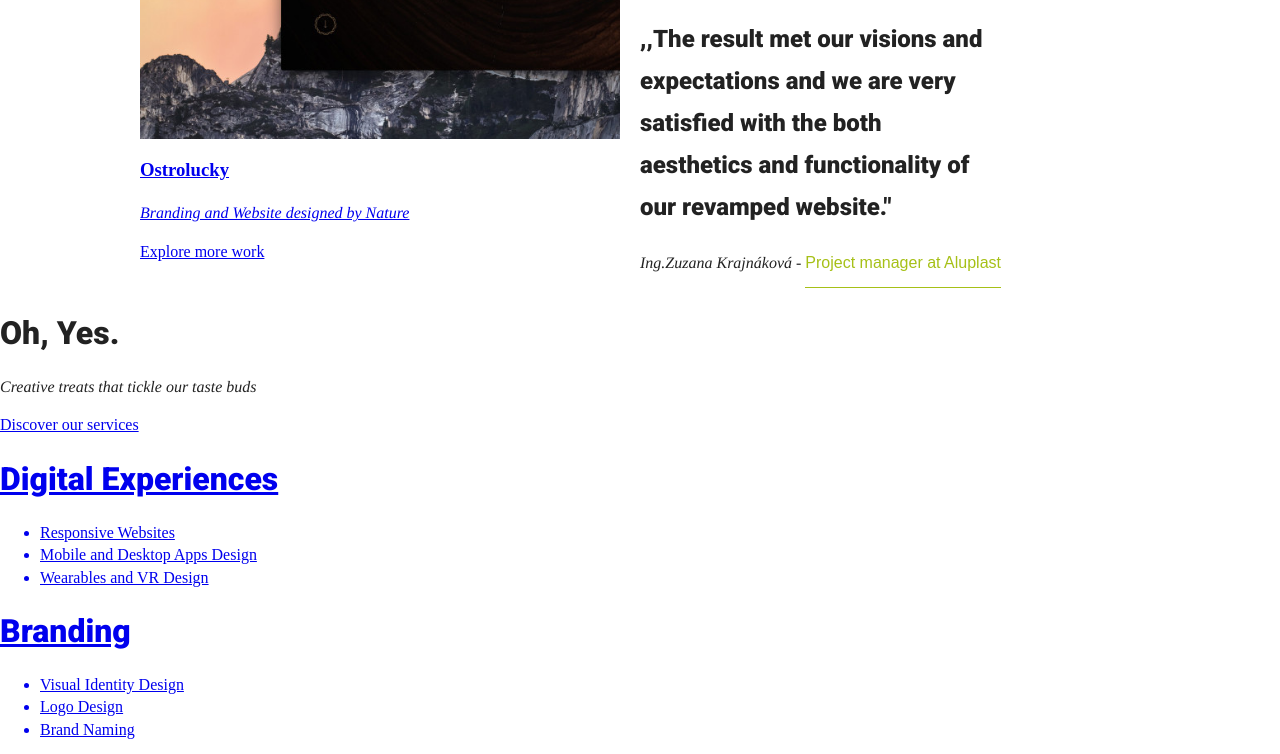
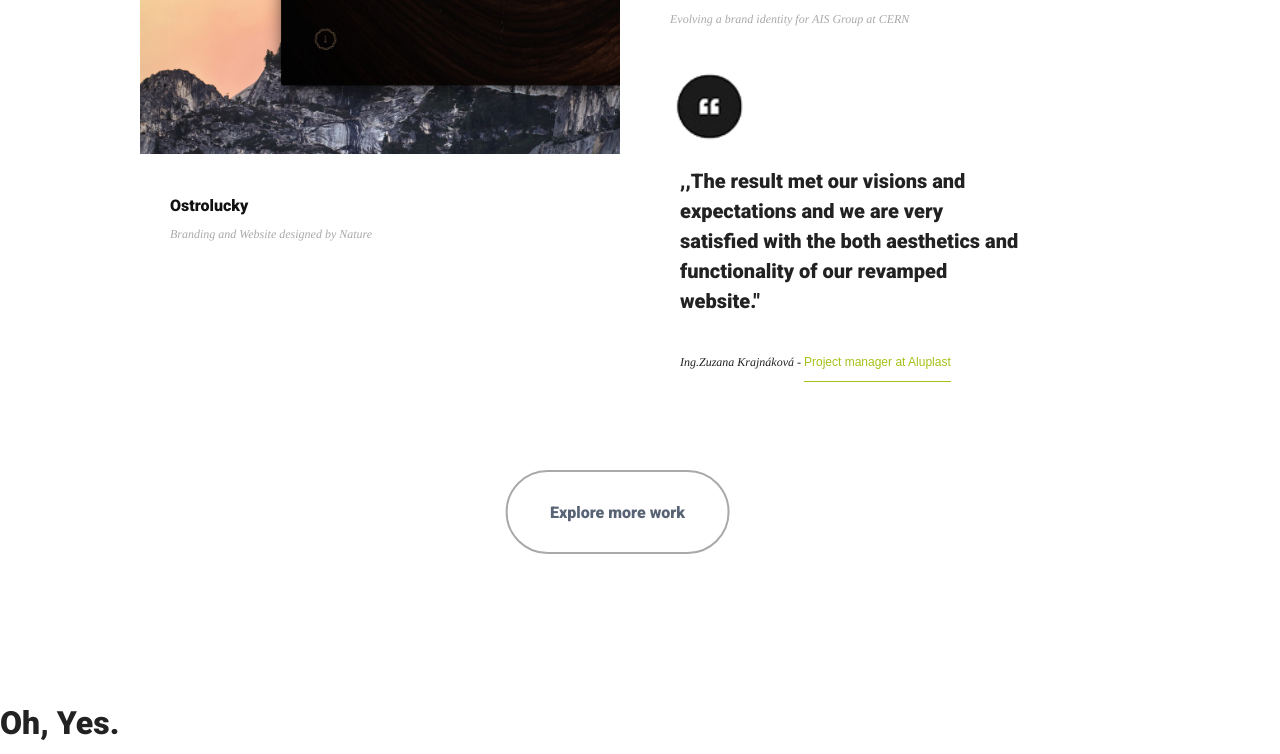
Before and after one commit to sonalsinghvs/casestudy-www.art4web.co, a plain HTML site: page index.html in a window 1280 px wide. Shown: the part 2813-3567 px from the top of the page. Drawn offline with nearby package versions, Linux system fonts and the light colour scheme.

Commit message:
Tweaked the "Delecious Materpieces" section.
Completed the section with the usage of floats, relative and absolute positioning. Worked on the button at teh bottom

```diff
--- a/css/main.css
+++ b/css/main.css
@@ -136,13 +136,14 @@ h2{
 }
 
 h3{
-    color:40px;
+    font-size:1em;
+    color:#111111;
     text-decoration:none;
 
 }
 
-a{
-    text-decoration:none:
+a {
+    text-decoration:none;
 }
 
 
@@ -213,6 +214,9 @@ p.description{
     display:block;
     margin-left:auto;
     margin-right:auto;
+    line-height:.75em;
+
+
 }
 
 .right-col{
@@ -228,6 +232,7 @@ p.description{
 .project-1{
     background-color:white;
 
+
 }
 
 .show{
@@ -239,11 +244,17 @@ p.description{
     padding-top:100px;
 }
 
+.project-2{
 
+}
 
 .project-2 img{
     width:480px;
     height:480px;
+}
+
+.right-col{
+   margin-top:100px;
 }
 
 .left-col h2{
@@ -257,18 +268,43 @@ p.description{
       clear: both;
 }
 
-.quote-mark{
-    padding-left:25px;
+h3 {
+    padding-left:30px;
+    padding-top:30px;
+
+    text-decoration:none;
+    font-family:'Roboto', sans-serif;
+
+    }
+
+.mas-p{
+    padding-left:30px;
+    padding-bottom:30px;
+    font-size:.75em;
+    font-family:'Tinos', serif;
+    color:#A9A9A9;
+
+}
+
+.quote{
+    padding-left:40px;
+}
+
+.quote-mark {
+
     width:90px;
+    transform:translateX(-20%);
 
 }
 
 .quotation{
     font-family:'Roboto', sans-serif;
-    font-size:1.5em;
-    line-height: 1.75em;
-    width:360px;
+    font-size:1.25em;
+    line-height: 1.5em;
+    width:345px;
+    padding-bottom:20px;
 }
+
 .quote a{
     color:#a6c017;
     font-family:sans-serif;
@@ -277,6 +313,37 @@ p.description{
     text-decoration:none;
 }
 
+.written-by {
+    font-size:.75em;
+}
+
+.more-work-link {
+    position:relative;
+    display:block;
+    width:100%;
+    height:300px;
+}
+
+#rectangle {
+    width:220px;
+    height:80px;
+    background-color: transparent;
+  border: 2px solid #A9A9A9;
+  border-radius: 50px;
+    text-align:center;
+    position:absolute;
+    top:90px;
+    left:50%;
+    transform:translateX(-60%);
+
+}
+
+.explore{
+    padding-top:14px;
+    font-family: 'Roboto', sans-serif;
+    color:#586375;
+
+}
 
 /*End of Projects Section*/
 
--- a/index.html
+++ b/index.html
@@ -124,11 +124,10 @@
         <source src="video/hair.mp4" type="video/mp4">
 
 
-
             </video>
 
         <h3>Bloom Hair</h3>
-        <p>Creating an eCommerce experience with style</p>
+        <p class="mas-p">Creating an eCommerce experience with style</p>
 
             </a></div><!--ending project-1!-->
 
@@ -137,7 +136,7 @@
         <a href="https://www.art4web.co/projects/ostrolucky"><img src="img/handcrafted-tables.jpeg" alt="handcrafted table image"></a>
 
         <a href="https://www.art4web.co/projects/ostrolucky"><h3>Ostrolucky</h3>
-            <p>Branding and Website designed by Nature</p></a>
+            <p class="mas-p">Branding and Website designed by Nature</p></a>
         </div><!--ending project-2!-->
 
         </div><!--ending left col-->
@@ -145,12 +144,12 @@
         <div class="right-col">
 
             <div class="project-3">
-            <a href="https://www.art4web.co/projects/doxxbet-apps"><img src="img/mobile-phone.png" alt="phone application image"> <h3> DoxxBet - Apps</h3><p>Sports Betting User Experience. Redesigned.</p></a>
+            <a href="https://www.art4web.co/projects/doxxbet-apps"><img src="img/mobile-phone.png" alt="phone application image"> <h3> DoxxBet - Apps</h3><p class="mas-p">Sports Betting User Experience. Redesigned.</p></a>
                 </div><!--ending project-3!-->
 
 
             <div class="project-4">
-            <a href="https://www.art4web.co/projects/cern-ais"><img src="img/ais.jpeg" alt="ais logo image"><h3> AIS - CERN</h3><p>Evolving a brand identity for AIS Group at CERN</p></a>
+            <a href="https://www.art4web.co/projects/cern-ais"><img src="img/ais.jpeg" alt="ais logo image"><h3> AIS - CERN</h3><p class="mas-p">Evolving a brand identity for AIS Group at CERN</p></a>
                 </div><!--ending project-4!-->
 
             <div class="quote">
@@ -158,19 +157,23 @@
             <img src="img/quote.png" class="quote-mark" alt="quotation mark">
             <p class="quotation">,,The result met our visions and expectations and we are very satisfied with the both aesthetics and functionality of our revamped website."</p>
 
-            <p>Ing.Zuzana Krajnáková -
+            <p class="written-by">Ing.Zuzana Krajnáková -
                 <a href="https://www.aluplast.sk/">Project manager at Aluplast</a></p>
             </div><!--ending quote!-->
         </div><!--ending right col!-->
 
+         </article><!--ending article masterpieces!-->
 
-        <div class="explore">
+        <article class="more-work-link">
 
-        <a href="https://www.art4web.co/projects" class="button">Explore more work</a>
+        <div id="rectangle">
+
+        <a href="https://www.art4web.co/projects" class="button"><p class="explore">Explore more work</p></a>
 
         </div>
+            </article>
 
-        </article><!--ending article masterpieces!-->
+
         </section>
 
 
@@ -188,7 +191,7 @@
 
             <nav class="col-2">
            <a href="https://www.art4web.co/services/digital-experiences">
-                <h2>Digital Experiences</h2>
+                <h4>Digital Experiences</h4>
                 <ul>
                     <li>Responsive Websites</li>
                     <li>Mobile and Desktop Apps Design </li>
@@ -199,7 +202,7 @@
 
             <nav class="col-3">
            <a href="https://www.art4web.co/services/branding">
-                <h2>Branding</h2>
+                <h4>Branding</h4>
                 <ul>
                     <li>Visual Identity Design</li>
                     <li>Logo Design </li>
@@ -210,7 +213,7 @@
 
             <nav class="col-4">
              <a href="https://www.art4web.co/services/content">
-                <h2>Content</h2>
+                <h4>Content</h4>
                 <ul>
                     <li>Animations and Video</li>
                     <li>Photos an dIllustrations </li>
```
